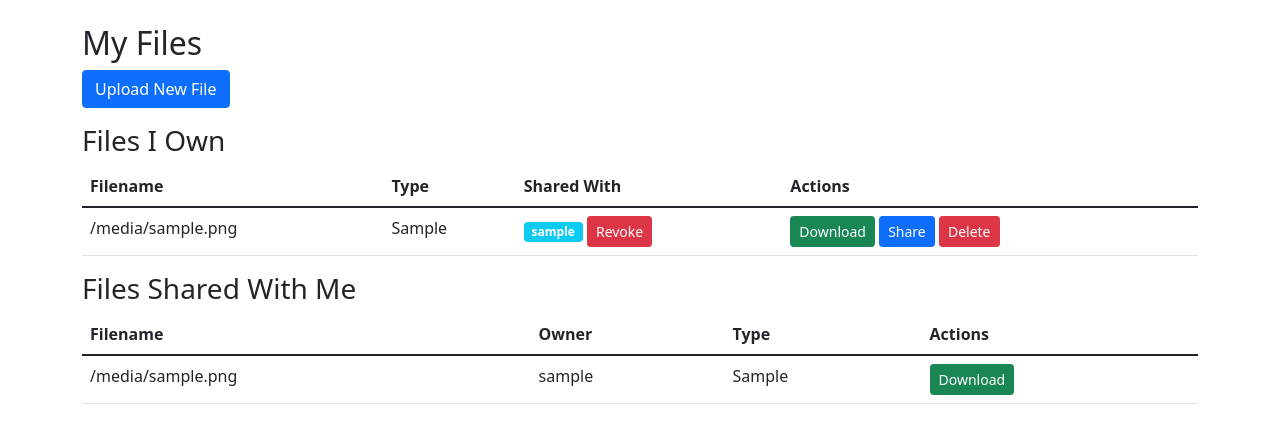
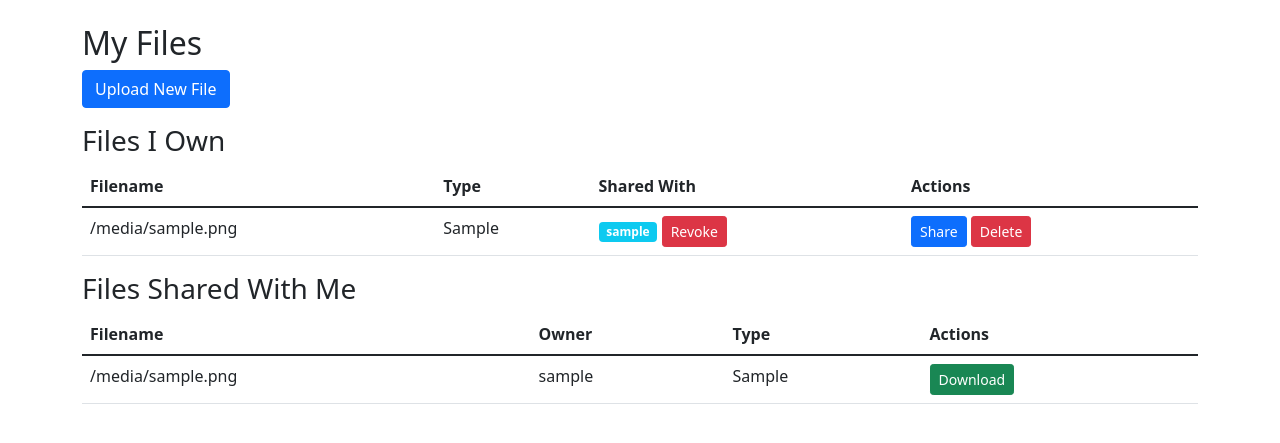
Before and after one commit to GobblerGang/PyClient, a Flask app: template templates/files.html in a window 1280 px wide. Shown: the part 56-499 px from the top of the page. Run offline with Flask 3, Linux system fonts and the light colour scheme; the template is opened without the code that fills it: most values are stand-ins (such as "Sample title", 1, 10 or a date in 2020).

Commit message:
remove download button for owned files

```diff
--- a/templates/files.html
+++ b/templates/files.html
@@ -45,7 +45,6 @@
                             {% endif %}
                         </td>
                         <td>
-                            <a href="{{ url_for('file.download_file', file_uuid=file.file_uuid) }}" class="btn btn-sm btn-success">Download</a>
                             <a href="{{ url_for('file.share_file', file_uuid=file.file_uuid) }}" class="btn btn-sm btn-primary">Share</a>
                             <a href="{{ url_for('file.delete_file', file_uuid=file.file_uuid) }}"
                                class="btn btn-sm btn-danger"
```
